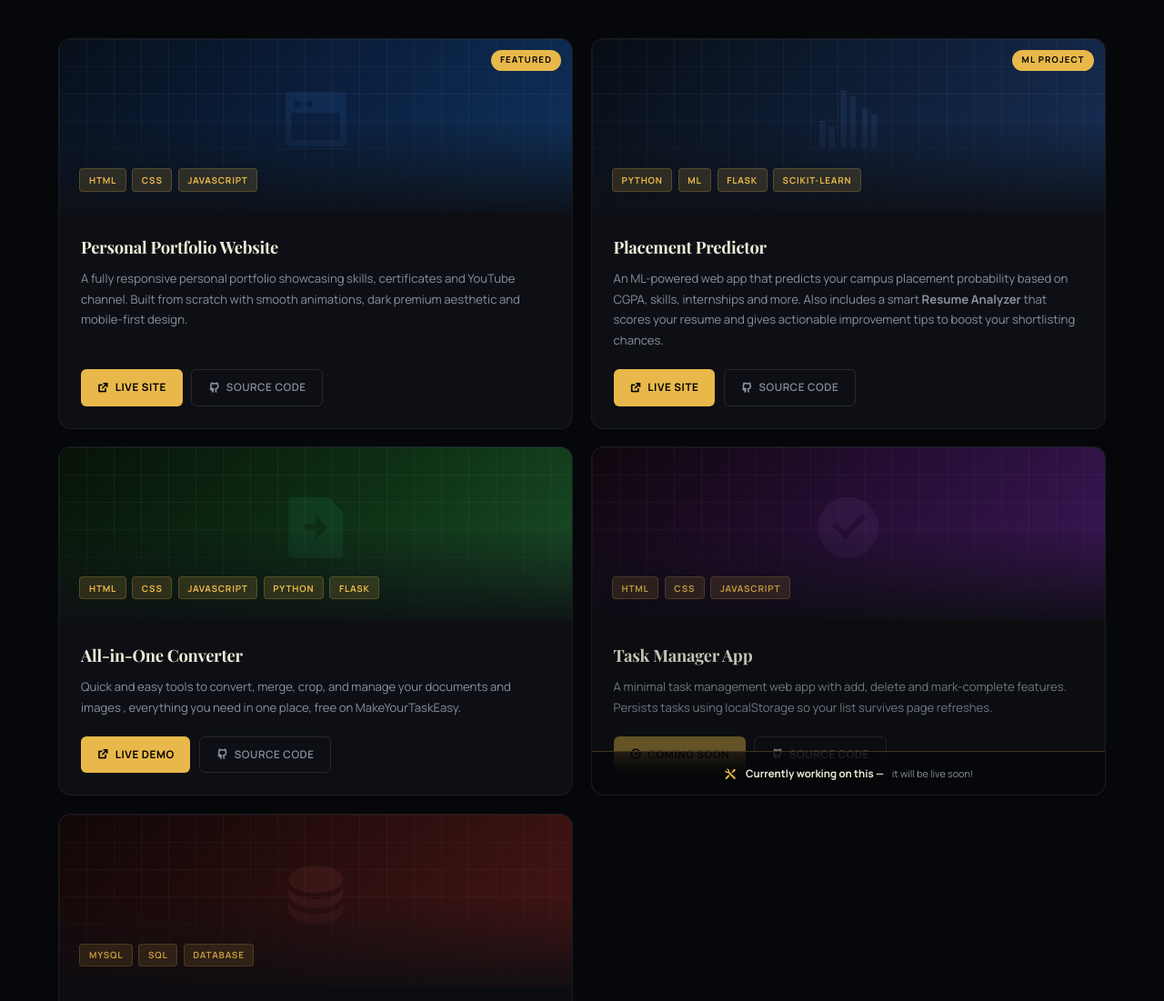
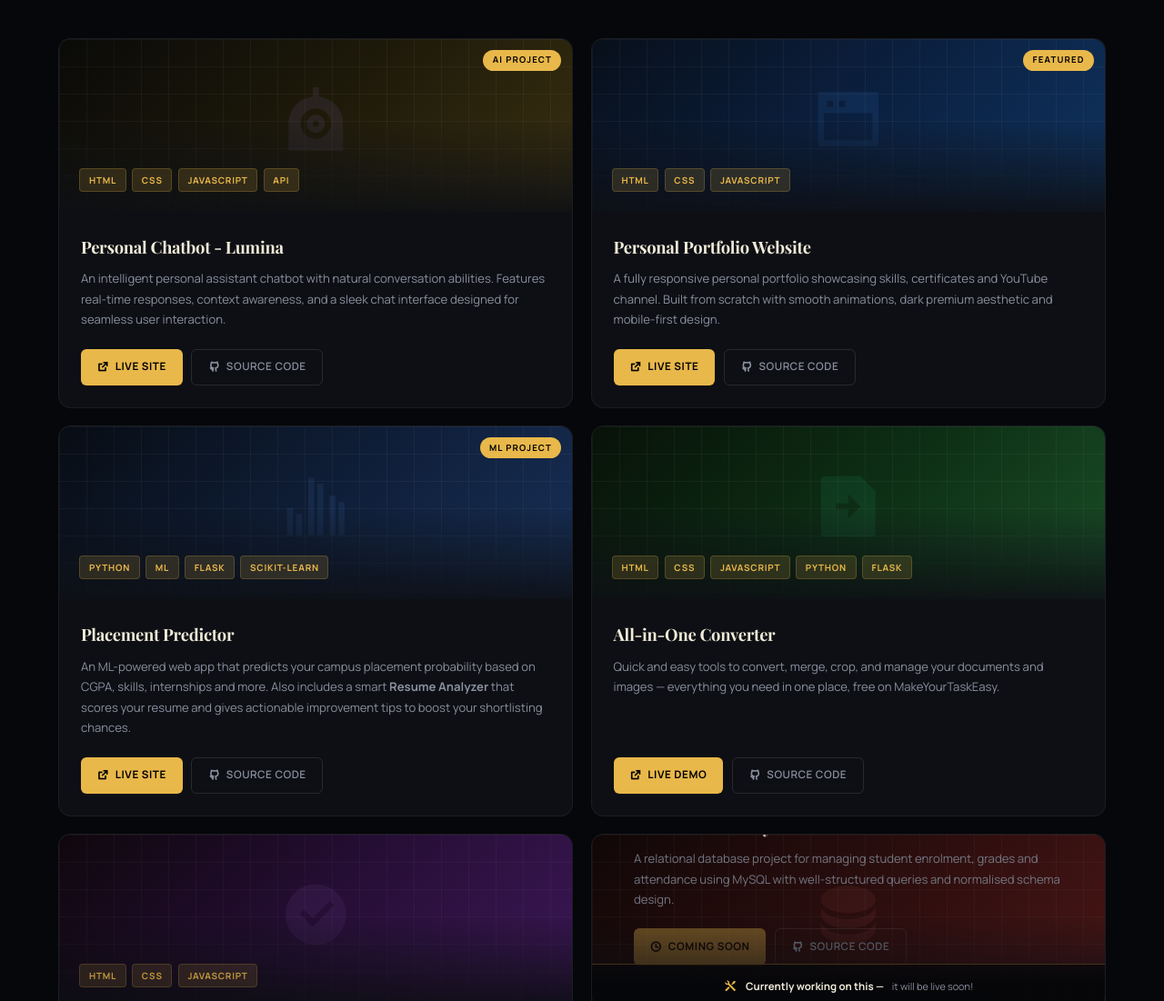
Before and after one commit to abhinavjhaaaa/Personal_Portfolio, a plain HTML site: page index.html in a window 1280 px wide. Shown: the part 2749-3850 px from the top of the page at 91% size. Drawn offline with nearby package versions, Linux system fonts and the light colour scheme; a web font is replaced by a local one.

Commit message:
chatbot added

```diff
--- a/index.html
+++ b/index.html
@@ -424,8 +424,25 @@ footer{background:var(--ink2);border-top:1px solid var(--line);padding:2rem 4rem
     </div>
     <div class="pgrid">
 
-      <!-- 1. Personal Portfolio — LIVE ✅ -->
+      <!-- 1. Personal Chatbot - Lumina — LIVE ✅ -->
       <div class="pcard rv">
+        <div class="pbanner b6">
+          <i class="ri-robot-fill bico" style="color:#a78bfa"></i>
+          <div class="btags"><span class="btag">HTML</span><span class="btag">CSS</span><span class="btag">JavaScript</span><span class="btag">API</span></div>
+        </div>
+        <div class="pbadge">AI Project</div>
+        <div class="pbody">
+          <div class="ptitle">Personal Chatbot - Lumina</div>
+          <p class="pdesc">An intelligent personal assistant chatbot with natural conversation abilities. Features real-time responses, context awareness, and a sleek chat interface designed for seamless user interaction.</p>
+          <div class="plinks">
+            <a href="https://lumina-chatbot-ho5e5yzm7-abhiaj6969-7354s-projects.vercel.app/" target="_blank" class="plive"><i class="ri-external-link-line"></i> Live Site</a>
+            <a href="https://github.com/abhinavjhaaaa/Lumina-chatbot" target="_blank" class="pgh"><i class="ri-github-line"></i> Source Code</a>
+          </div>
+        </div>
+      </div>
+
+      <!-- 2. Personal Portfolio — LIVE ✅ -->
+      <div class="pcard rv" style="transition-delay:.1s">
         <div class="pbanner b1">
           <i class="ri-window-fill bico" style="color:#4a9eff"></i>
           <div class="btags"><span class="btag">HTML</span><span class="btag">CSS</span><span class="btag">JavaScript</span></div>
@@ -441,8 +458,8 @@ footer{background:var(--ink2);border-top:1px solid var(--line);padding:2rem 4rem
         </div>
       </div>
 
-      <!-- 2. Placement Predictor — LIVE ✅ -->
-      <div class="pcard rv" style="transition-delay:.1s">
+      <!-- 3. Placement Predictor — LIVE ✅ -->
+      <div class="pcard rv" style="transition-delay:.2s">
         <div class="pbanner b5">
           <i class="ri-bar-chart-grouped-fill bico" style="color:#60a5fa"></i>
           <div class="btags"><span class="btag">Python</span><span class="btag">ML</span><span class="btag">Flask</span><span class="btag">scikit-learn</span></div>
@@ -458,7 +475,8 @@ footer{background:var(--ink2);border-top:1px solid var(--line);padding:2rem 4rem
         </div>
       </div>
 
-      <div class="pcard rv" style="transition-delay:.2s">
+      <!-- 4. All-in-One Converter — LIVE ✅ -->
+      <div class="pcard rv" style="transition-delay:.3s">
         <div class="pbanner b3">
           <i class="ri-file-transfer-fill bico" style="color:#34d399"></i>
           <div class="btags">
@@ -472,7 +490,7 @@ footer{background:var(--ink2);border-top:1px solid var(--line);padding:2rem 4rem
         <div class="pbody">
           <div class="ptitle">All-in-One Converter</div>
           <p class="pdesc">
-      Quick and easy tools to convert, merge, crop, and manage your documents and images , everything you need in one place, free on MakeYourTaskEasy.
+            Quick and easy tools to convert, merge, crop, and manage your documents and images — everything you need in one place, free on MakeYourTaskEasy.
           </p>
           <div class="plinks">
             <a href="https://makeyourtaskeasy.onrender.com/" target="_blank" class="plive">
@@ -484,8 +502,9 @@ footer{background:var(--ink2);border-top:1px solid var(--line);padding:2rem 4rem
           </div>
         </div>
       </div>
-      <!-- 4. Task Manager — WIP 🚧 -->
-      <div class="pcard rv wip" style="transition-delay:.3s">
+
+      <!-- 5. Task Manager — WIP 🚧 -->
+      <div class="pcard rv wip" style="transition-delay:.4s">
         <div class="pbanner b2">
           <i class="ri-checkbox-circle-fill bico" style="color:#c084fc"></i>
           <div class="btags"><span class="btag">HTML</span><span class="btag">CSS</span><span class="btag">JavaScript</span></div>
@@ -505,12 +524,10 @@ footer{background:var(--ink2);border-top:1px solid var(--line);padding:2rem 4rem
         </div>
       </div>
 
-      <!-- 5. Student Record System — WIP 🚧 -->
-      <div class="pcard rv wip" style="transition-delay:.4s">
+      <!-- 6. Student Record System — WIP 🚧 -->
+      <div class="pcard rv wip" style="transition-delay:.5s">
         <div class="pbanner b4">
           <i class="ri-database-2-fill bico" style="color:#f87171"></i>
-          <div class="btags"><span class="btag">MySQL</span><span class="btag">SQL</span><span class="btag">Database</span></div>
-        </div>
           <div class="pbody">
             <div class="ptitle">Student Record System</div>
             <p class="pdesc">A relational database project for managing student enrolment, grades and attendance using MySQL with well-structured queries and normalised schema design.</p>
@@ -523,6 +540,7 @@ footer{background:var(--ink2);border-top:1px solid var(--line);padding:2rem 4rem
             <span class="wip-icon"><i class="ri-tools-fill"></i></span>
             <span class="wip-title">Currently working on this —</span>
             <span class="wip-sub">it will be live soon!</span>
+          </div>
         </div>
       </div>
 
```
Lines whose indentation alone changed are shown as unchanged.
